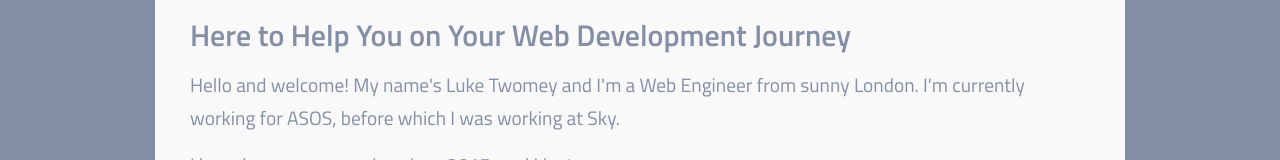
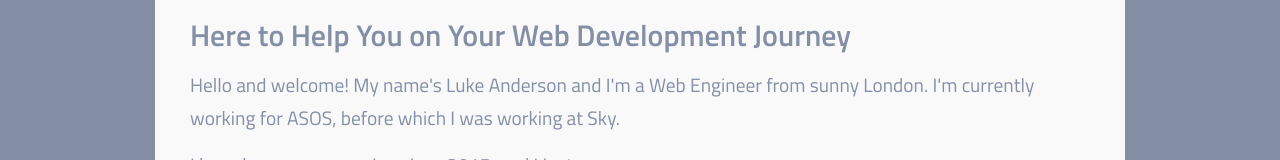
Before and after one commit to LukeTwomey/LukeTheWebDev, a Next.js app: page /about in a window 1280 px wide. Shown: the part 237-397 px from the top of the page. Built offline with nearby package versions, Linux system fonts and the light colour scheme.

Commit message:
Update about.js

```diff
--- a/pages/about.js
+++ b/pages/about.js
@@ -9,9 +9,9 @@ export const About = () => {
     <div className="background">
       <Head>
         <meta charset="utf-8" />
-        <meta name="author" content="Luke Twomey" />
+        <meta name="author" content="Luke Anderson" />
         <meta name="viewport" content="width=device-width, initial-scale=1" />
-        <title>About Luke Twomey | Luke the Web Dev</title>
+        <title>About Luke Anderson | Luke the Web Dev</title>
         <meta
           name="description"
           content="I'm a web dev from London, currently working for ASOS. I have been programming since 2015, and love the process of
@@ -24,7 +24,7 @@ export const About = () => {
         <h2>Here to Help You on Your Web Development Journey</h2>
         <p>
           Hello and welcome! My name's <span itemProp="givenName">Luke</span>{" "}
-          <span itemProp="familyName">Twomey</span> and I'm a{" "}
+          <span itemProp="familyName">Anderson</span> and I'm a{" "}
           <span itemProp="jobTitle">Web Engineer </span>
           from sunny London. I'm currently working for ASOS, before which I was
           working at Sky.
@@ -32,7 +32,7 @@ export const About = () => {
 
         <Image
           src="/images/me-in-new-york.webp"
-          alt="Luke Twomey"
+          alt="Luke Anderson"
           width="358"
           height="200"
           style={{
```
